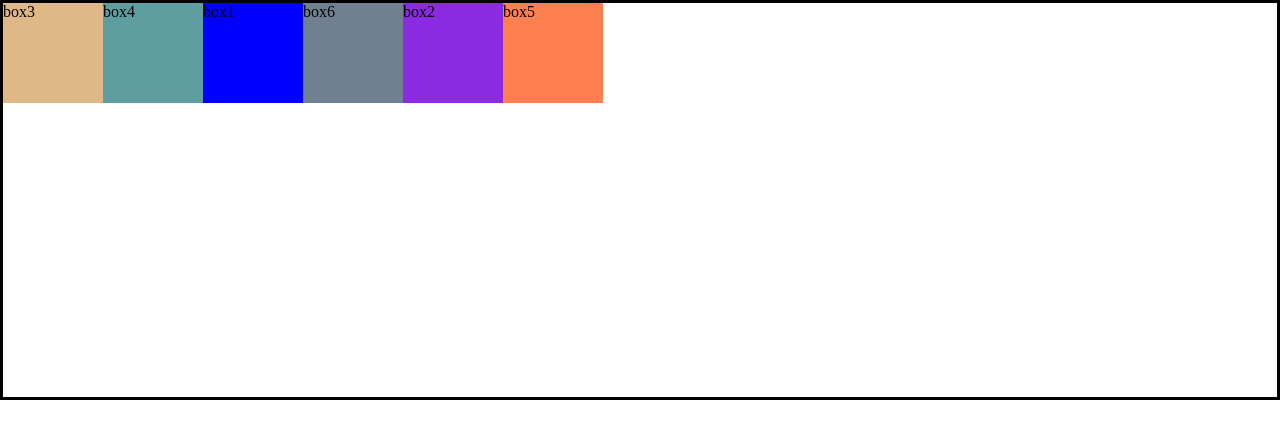
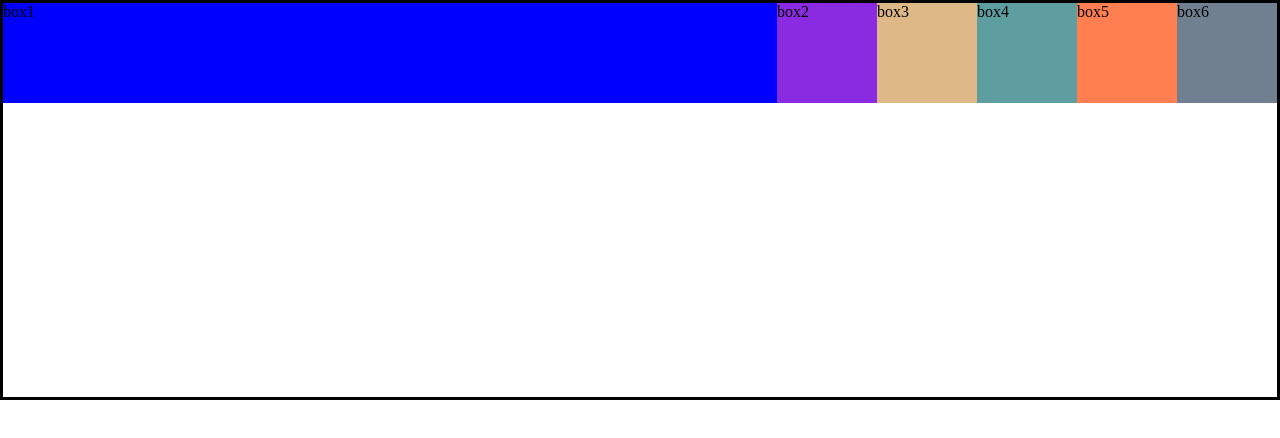
Before and after one commit to cblack1994/HTML-CSS-Definitivo, a plain HTML site: page CSS/flexbox.html in a window 1280 px wide. Drawn offline with Linux system fonts and the light colour scheme.

Commit message:
Flex-grow

```diff
--- a/CSS/style13.css
+++ b/CSS/style13.css
@@ -31,13 +31,12 @@ body
 .box1
 {
     background-color: blue;
-    order: 1;
+    flex-grow: 1;
 }
 
 .box2
 {
     background-color: blueviolet;
-    order: 3;
 }
 
 .box3
@@ -53,11 +52,9 @@ body
 .box5
 {
     background-color: coral;
-    order: 4;
 }
 
 .box6
 {
     background-color: slategray;
-    order: 2;
 }
```
